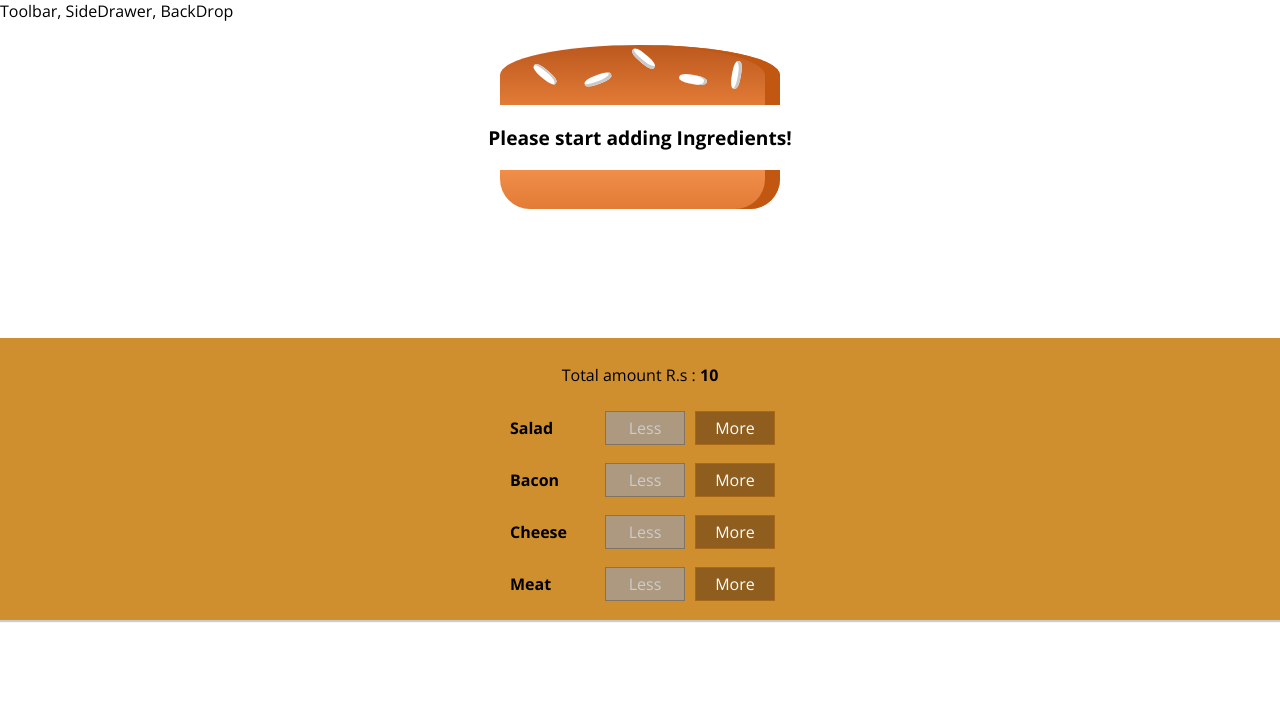
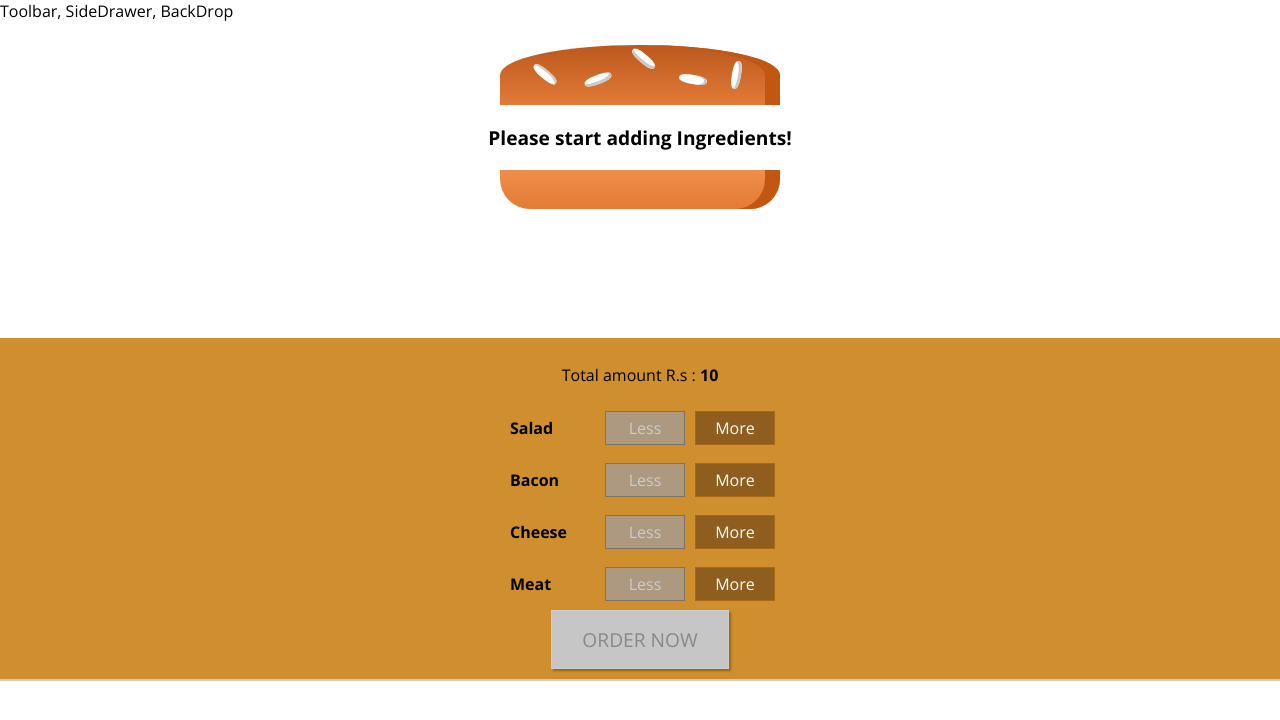
Before and after one commit to aijazbinqasim/burger-builder, a React (Create React App) app: page / in a window 1280 px wide. Shown: the top 720 px of the page. Built offline with nearby package versions, Linux system fonts and the light colour scheme.

Commit message:
Add order now button.

```diff
--- a/src/components/Burger/Controls/Controls.js
+++ b/src/components/Burger/Controls/Controls.js
@@ -20,6 +20,10 @@
                 disabled={props.disabled[ctr.type]}
             />
         ))}
+
+        <button
+            className={styles.orderButton}
+            disabled={!props.purchaseable}>ORDER NOW</button>
     </div>
 );
 
--- a/src/components/Burger/Controls/Controls.module.css
+++ b/src/components/Burger/Controls/Controls.module.css
@@ -8,3 +8,44 @@
    margin: auto;
    padding: 10px 0;
 }
+
+.orderButton {
+   background-color: #DAD735;
+   outline: none;
+   cursor: pointer;
+   border: 1px solid #966909;
+   color: #966909;
+   font-family: inherit;
+   font-size: 1.2em;
+   padding: 15px 30px;
+   box-shadow: 2px 2px 2px #966909;
+}
+
+.orderButton:hover, .orderButton:active {
+   background-color: #A0DB41;
+   border: 1px solid #966909;
+   color: #966909;
+}
+
+.orderButton:disabled {
+   background-color: #C7C6C6;
+   cursor: not-allowed;
+   border: 1px solid #ccc;
+   color: #888888;
+}
+
+.orderButton:not(:disabled) {
+   animation: enable 0.3s linear;
+}
+
+@keyframes enable {
+   0% {
+       transform: scale(1);
+   }
+   60% {
+       transform: scale(1.1);
+   }
+   100% {
+       transform: scale(1);
+   }
+}
--- a/src/containers/BurgerBuilder/BurgerBuilder.js
+++ b/src/containers/BurgerBuilder/BurgerBuilder.js
@@ -18,7 +18,20 @@
             cheese: 0,
             meat: 0,
         },
-        totalPrice: 10
+        totalPrice: 10,
+        purchaseable: false
+    }
+
+    updatePurchaseState(ingredients) {
+        const sum = Object.keys(ingredients)
+            .map(i => {
+                return ingredients[i]
+            })
+            .reduce((sum, el) => {
+                return sum + el;
+            }, 0);
+
+        this.setState({ purchaseable: sum > 0 });
     }
 
     addItemHandler = type => {
@@ -32,6 +45,7 @@
         const newTotalPrice = oldTotalPrice + itemPrice;
 
         this.setState({ item: newItem, totalPrice: newTotalPrice });
+        this.updatePurchaseState(newItem);
     }
 
     removeItemHandler = type => {
@@ -50,6 +64,7 @@
         const newTotalPrice = oldTotalPrice - itemPrice;
 
         this.setState({ item: newItem, totalPrice: newTotalPrice });
+        this.updatePurchaseState(newItem);
     }
 
     render() {
@@ -73,6 +88,7 @@
                     removeItemHandler={this.removeItemHandler}
                     disabled={itemClone}
                     totalPrice={this.state.totalPrice}
+                    purchaseable={this.state.purchaseable}
                 />
             </>
         );
```
